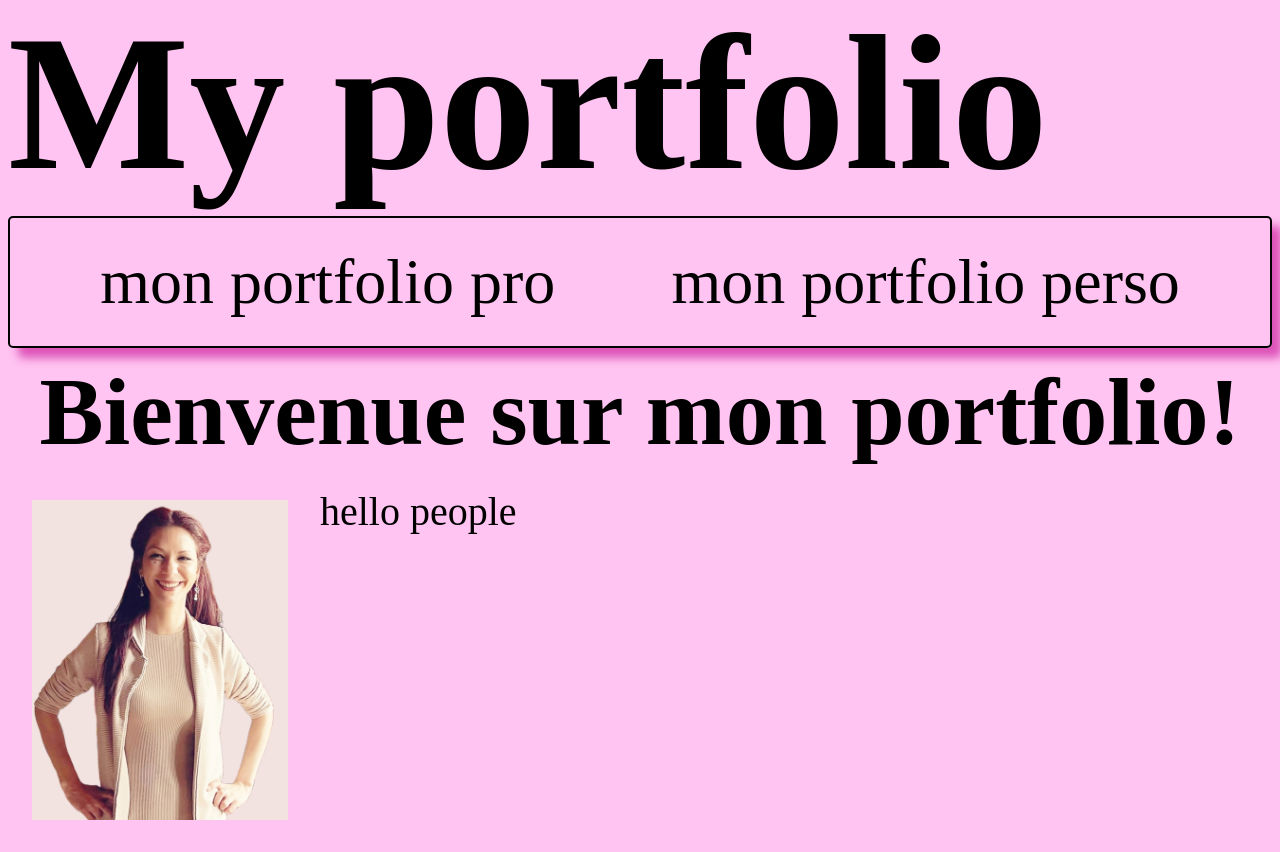
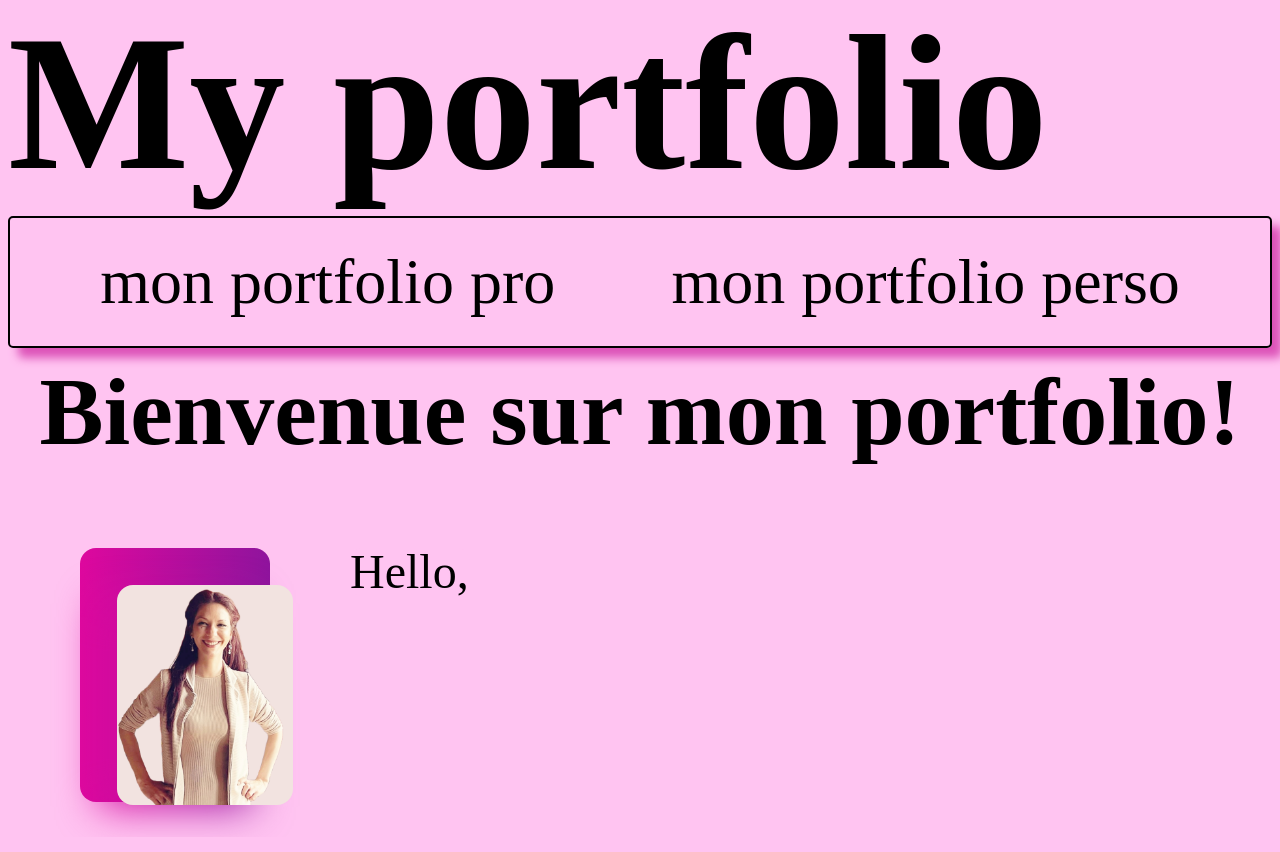
Before and after one commit to andreapresado/My-portfolio, a React app: page / in a window 1280 px wide. Built offline with nearby package versions, Linux system fonts and the light colour scheme.

Commit message:
mise en page

```diff
--- a/src/assets/styles/components/main.scss
+++ b/src/assets/styles/components/main.scss
@@ -1,18 +1,75 @@
-.mainTitle{
+.main{
+    display: flex;
+    flex-direction: column;
+    // align-items: center;
+
+
+ .main_Title{
     font-size: 6rem;
     text-align: center;
-}
-.mainDiv{
-    display: flex;
-    flex-direction: row;
-
-    .mainDesc{
-        padding-top: 1.5rem;
-         font-size: 2.5rem;
     }
 }
 
 img{
-    width: 20rem;
+    width: 15rem;
     padding: 2rem;
+    border-radius: 3rem;
 }
+.main_box{
+    display: flex;
+    flex-direction: row;
+    padding-top: 5rem;
+    padding-left: 5rem;
+    align-items: start;
+
+}
+.main_desc{
+    padding-left: 5rem;
+    align-items: start;
+    justify-content: start;
+}
+
+.main_card {
+    --background: linear-gradient(to left, #8f149d 0%, #de089e 100%);
+    width: 190px;
+    height: 254px;
+    padding: 5px;
+    border-radius: 1rem;
+    overflow: visible;
+    background: #8f149d;
+    background: var(--background);
+    position: relative;
+    z-index: 1;
+    align-items: start;
+    justify-content: start;
+
+}
+
+.main_card-info {
+    --color: #e89fcd;
+    background: rgb(255, 196, 241);
+    color: black;
+    width: 100%;
+    height: 100%;
+    overflow: visible;
+    border-radius: .7rem;
+    font-size: 3rem;
+    }
+
+
+.main_card::after {
+    position: absolute;
+    content: "";
+    top: 30px;
+    left: 0;
+    right: 0;
+    z-index: -1;
+    height: 100%;
+    width: 100%;
+    transform: scale(0.8);
+    filter: blur(25px);
+    background: #8f149d;
+    background: var(--background);
+    transition: opacity .5s;
+
+}
--- a/src/components/Main/index.js
+++ b/src/components/Main/index.js
@@ -4,11 +4,15 @@ const Main = () => {
 
     return (
         <>
-            <main>
-                <h1 className='mainTitle'>Bienvenue sur mon portfolio!</h1>
-                <div className='mainDiv'>
-                    <img src={img} alt="moi"></img>
-                    <p className='mainDesc'>hello people</p>
+            <main className='main'>
+                <h1 className='main main_Title'>Bienvenue sur mon portfolio!</h1>
+                <div className='main main_box'>
+                    <div className='main main_card'>
+                        <img className='main main_cardTitle' src={img} alt="moi"></img>
+                    </div>
+                    <div className='main main_desc'>
+                        <p className='main main_card-info'>Hello, </p>
+                    </div>
                 </div>
             </main>
         </>
```
